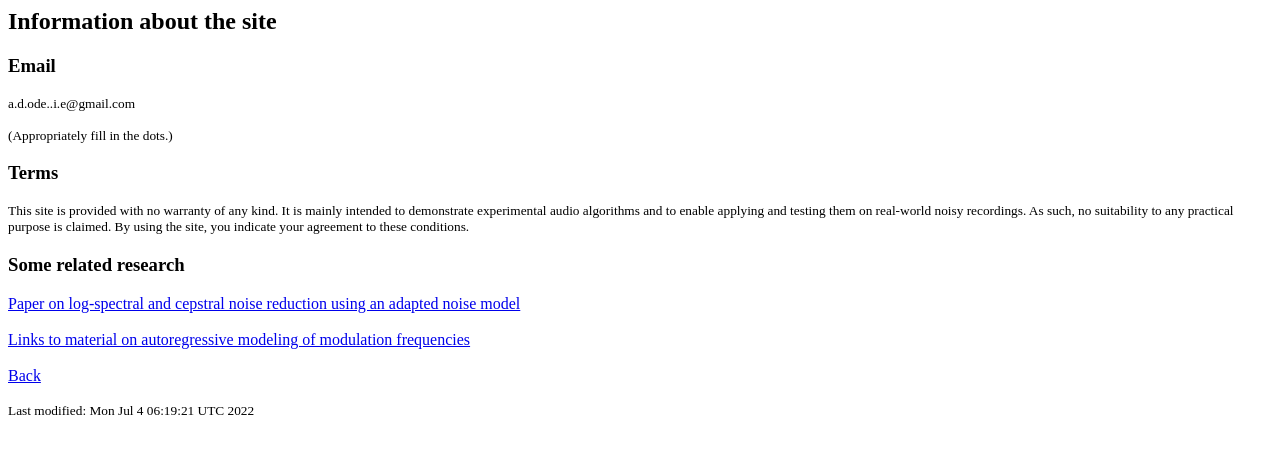
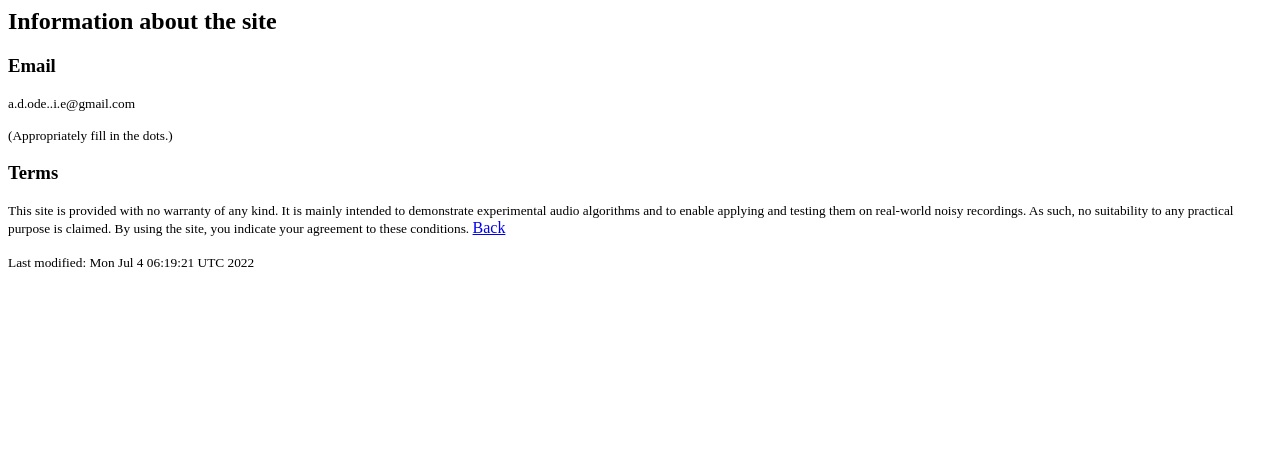
Before and after one commit to Safuan12616/AudioNoise, a plain HTML site: page info.html in a window 1280 px wide. Drawn offline with Linux system fonts and the light colour scheme.

Commit message:
Update info.html

```diff
--- a/info.html
+++ b/info.html
@@ -1,7 +1,7 @@
 
 <html>
 <head><title>audiodenoise.com: Information</title>
-<link rel="canonical" href="https://audiodenoise.com/info.html">
+<link rel="canonical" href="https://safuan12616.github.io/AudioNoise/">
 <meta name="viewport" content="width=device-width, initial-scale=1">
 <script type="text/javascript">
 
@@ -35,19 +35,7 @@
 This site is provided with no warranty of any kind. It is mainly intended to demonstrate experimental audio algorithms and to enable applying and testing them on real-world noisy recordings. As such, no suitability to any practical purpose is claimed. By using the site, you indicate your agreement to these conditions.
 </small>
 
-<h3>Some related research</h3>
-
-<a href="http://dl.acm.org/citation.cfm?doid=2964284.2967306"
-onClick="ga('send', 'event', 'External Link', 'Page', 'acmmmpage_a',
-0);">Paper on log-spectral and cepstral noise reduction using an
-adapted noise model</a><br><br>
-
-<a href="http://research.spa.aalto.fi/robustness/" onClick="ga('send',
-'event', 'External Link', 'Page', 'robustnesspage_a',
-0);">Links to material on autoregressive modeling of modulation
-frequencies</a><br><br>
-
-<a href="//audiodenoise.com/">Back</a>
+<a href="https://safuan12616.github.io/AudioNoise/">Back</a>
 
 <br><br>
 <!-- Created: Fri Apr 24 20:28:30 EET 2015 -->
```
